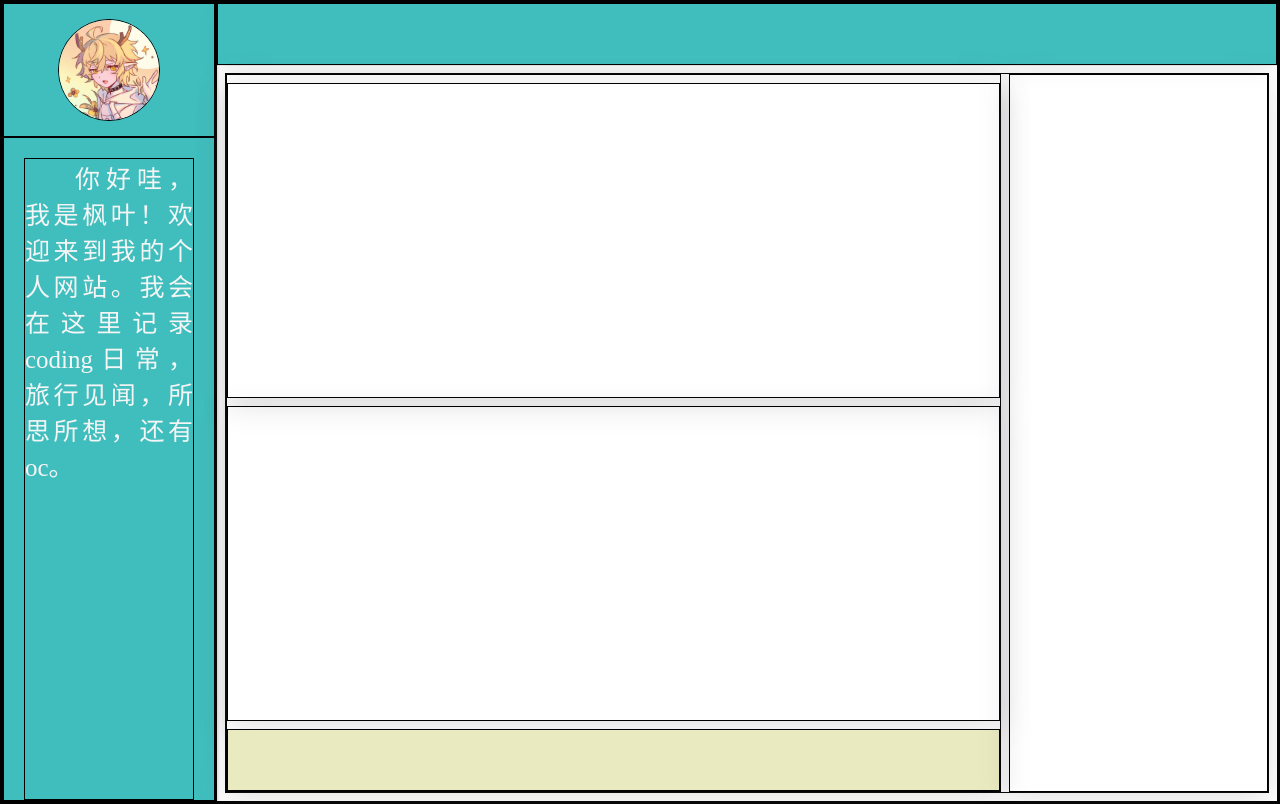
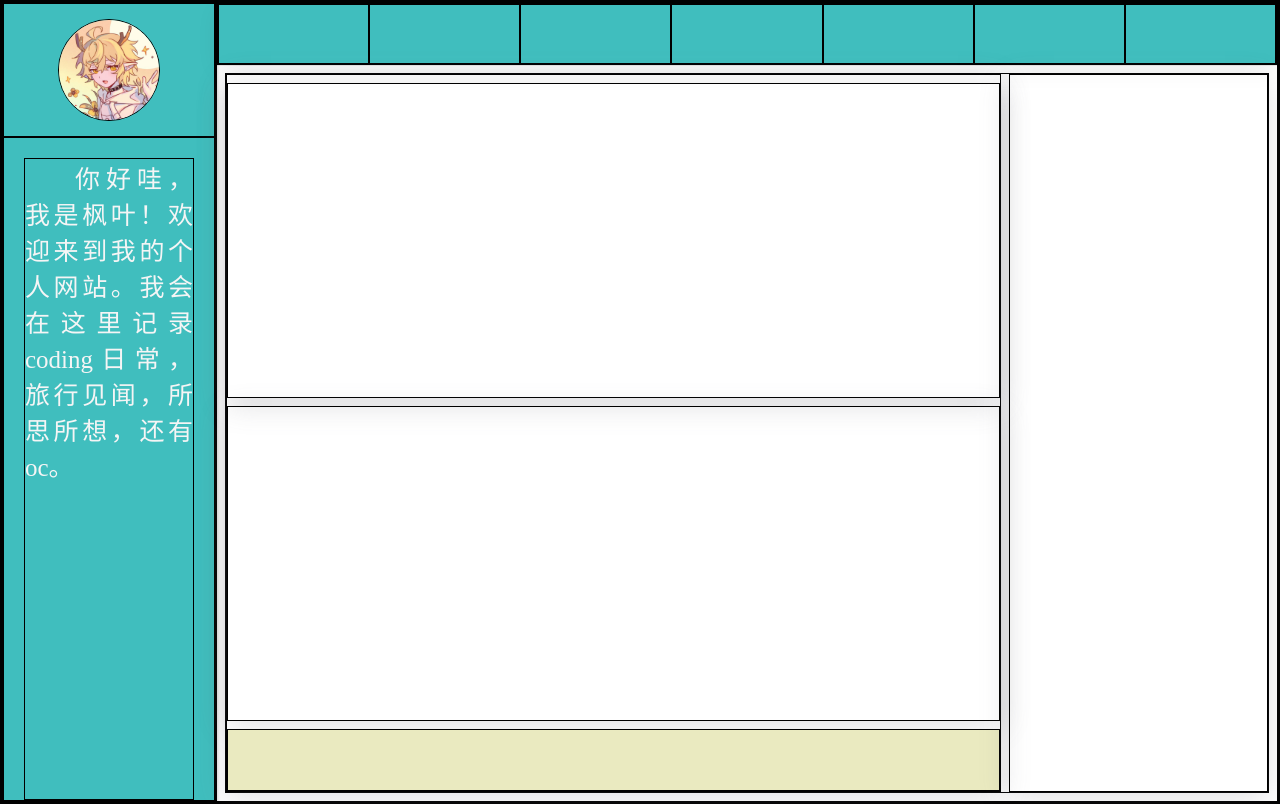
Before and after one commit to yyfy123/webpage_fy, a plain HTML site: page index.html in a window 1280 px wide. Drawn offline with Linux system fonts and the light colour scheme.

Commit message:
更新README文档和顶部导航栏

```diff
--- a/index.html
+++ b/index.html
@@ -94,8 +94,23 @@
           box-shadow: rgba(0, 0, 0, 0.05) 0px 6px 24px 0px,
             rgba(0, 0, 0, 0.08) 0px 0px 0px 1px;
         "
-        class="skyblue"
-      ></div>
+        class="skyblue flex"
+      >
+        <!-- 首页 -->
+        <div class="flex1"></div>
+        <!-- 碎碎念 -->
+        <div class="flex1"></div>
+        <!-- oc -->
+        <div class="flex1"></div>
+        <!-- 日常 -->
+        <div class="flex1"></div>
+        <!-- 旅行 -->
+        <div class="flex1"></div>
+        <!-- coding -->
+        <div class="flex1"></div>
+        <!-- 诗词 -->
+        <div class="flex1"></div>
+      </div>
       <!--内容区-->
       <div class="flex1 flex mg8">
         <!--主要内容-->
```
Also changed, not shown: 1 other file.
